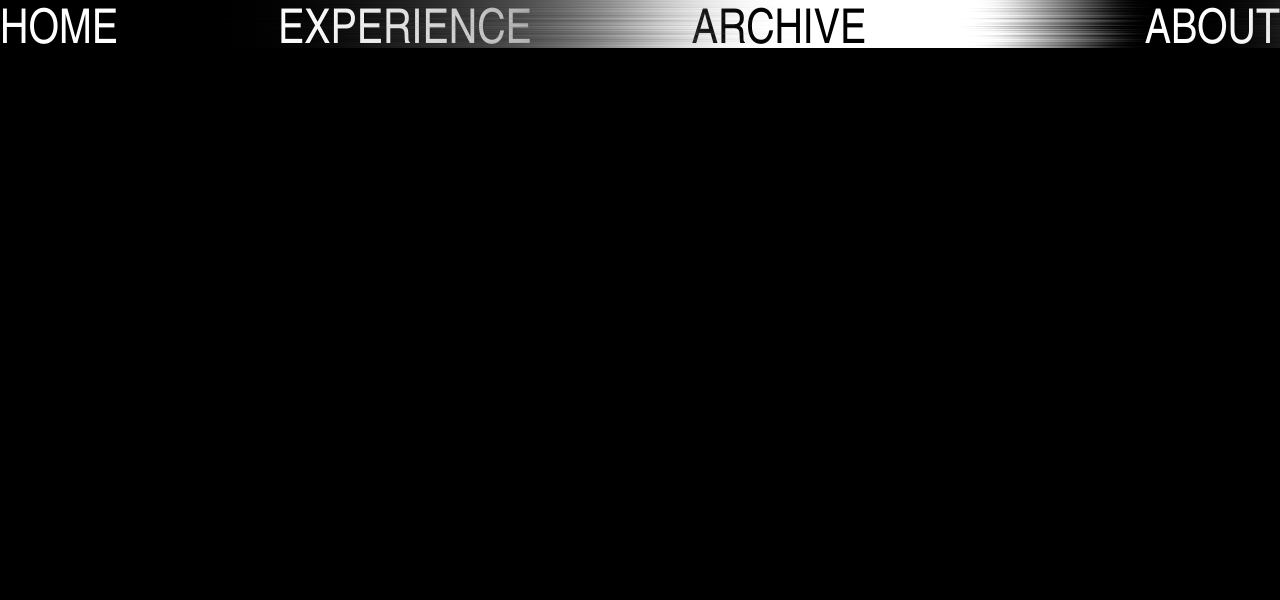
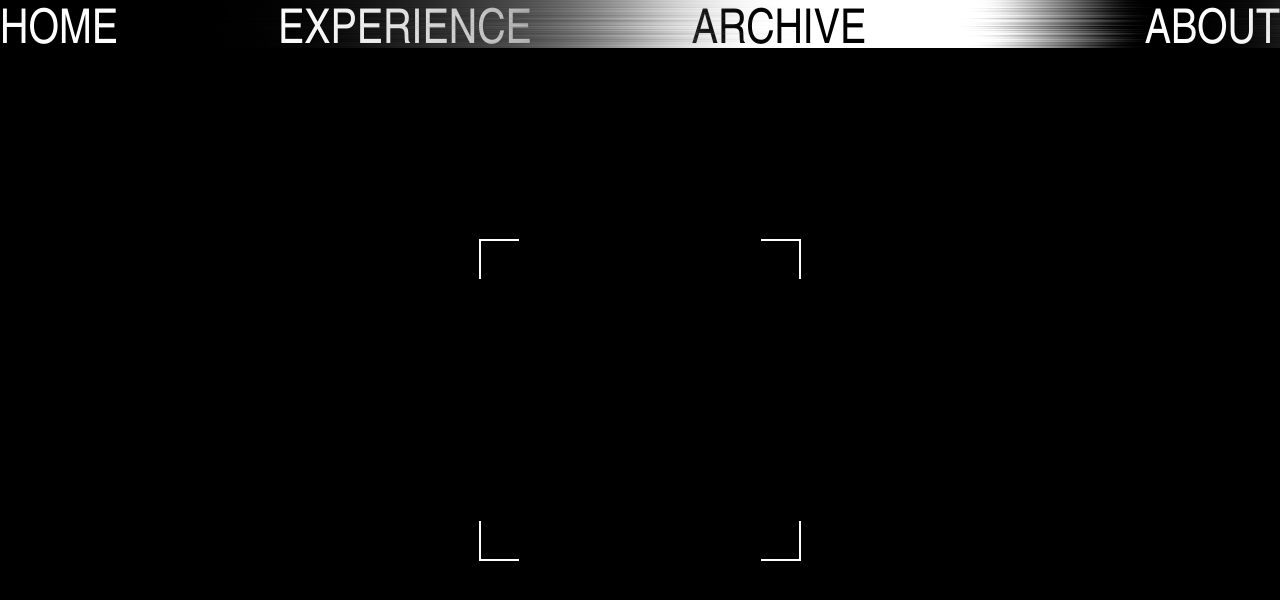
Before and after one commit to micheledinelli/aculei-fe, a React (Vite) app: page /experience in a window 1280 px wide. Shown: the top 600 px of the page. Built offline with nearby package versions, Linux system fonts and the light colour scheme.

Commit message:
fix: z index

```diff
--- a/src/pages/Experience.tsx
+++ b/src/pages/Experience.tsx
@@ -134,7 +134,7 @@ export default function Experience() {
       <Navbar showHome={true} />
       <div className="bg-black h-screen text-white overflow-hidden flex justify-center items-center">
         <div
-          className="md:p-40 cursor-fancy z-10"
+          className="md:p-40 cursor-fancy camera-border z-10"
           onClick={fetchNewImage}
         ></div>
         <div
@@ -174,7 +174,7 @@ export default function Experience() {
                   className={`${
                     lastImageSha256 === image.sha256
                       ? "border-4 border-green-600"
-                      : "z-[9999]"
+                      : ""
                   } cursor-move`}
                 />
               )}
```
